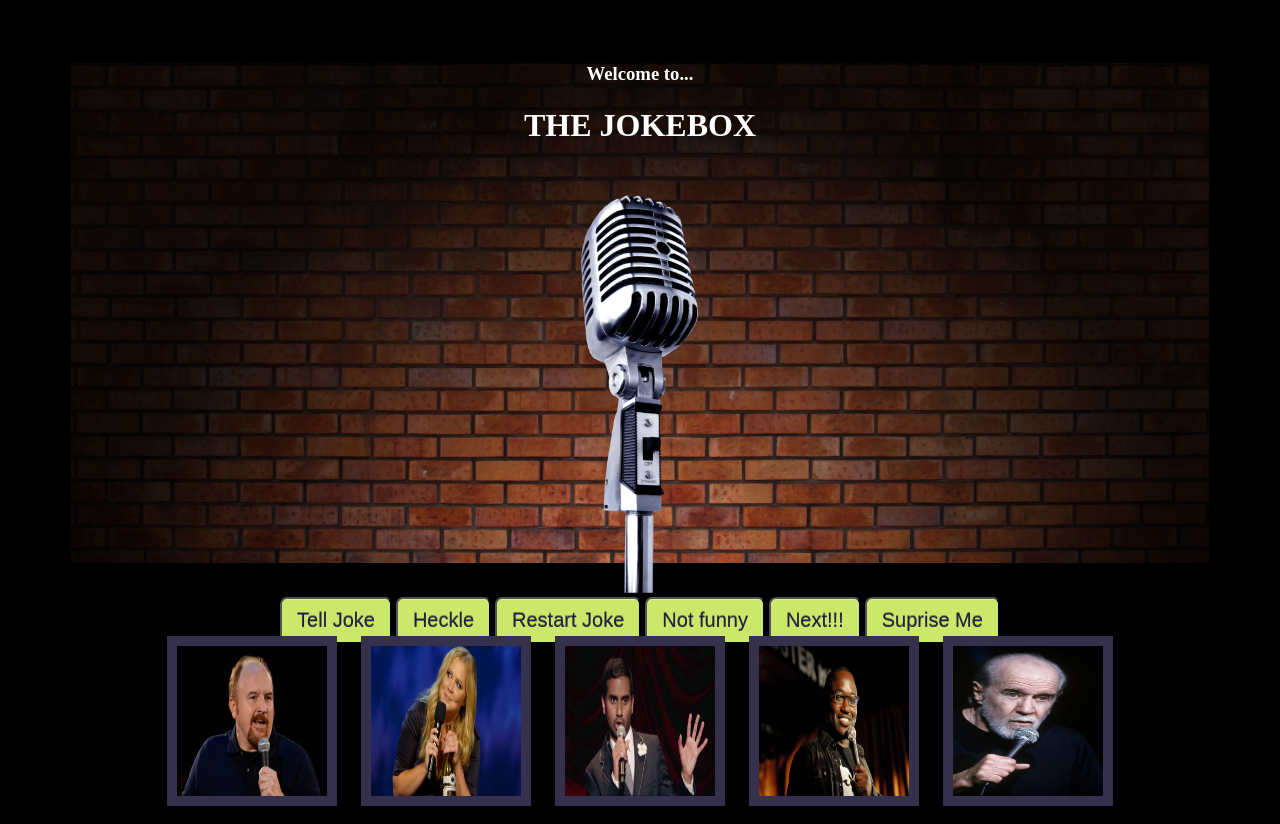
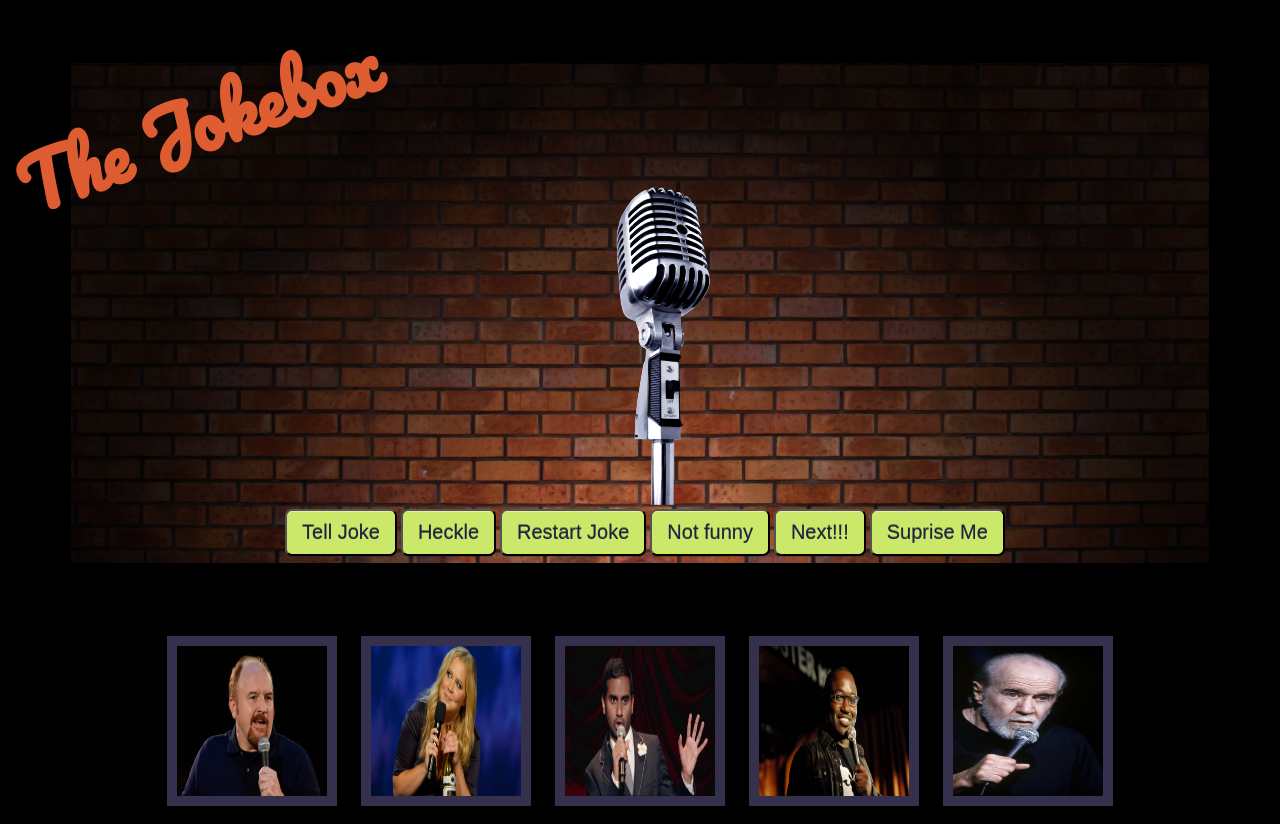
Before and after one commit to MichaelManwaring/theJukebox, a PHP site: page / in a window 1280 px wide. Run offline with PHP 8.4, Linux system fonts and the light colour scheme; some libraries are stand-ins or nearby versions.

Commit message:
blinking header, styling

```diff
--- a/css/main.css
+++ b/css/main.css
@@ -2,6 +2,19 @@ body {
   background-color: black;
   color: white;
   text-align: center; }
+
+#jokebox_header {
+  font-family: 'Pacifico', cursive;
+  font-size: 70px;
+  float: left;
+  z-index: 2;
+  color: #E15E32;
+  transform: rotate(-20deg);
+  margin: 0; }
+
+#controls {
+  position: relative;
+  margin-left: 10px; }
 
 .stage {
   background-image: url(../images/bricks.jpg);
@@ -21,7 +34,9 @@ body {
   margin: 0; }
 
 #microphone {
-  width: 25%; }
+  width: 20%;
+  margin-top: 100px;
+  margin-right: 270px; }
 
 #louis, #amy, #aziz, #hannibal, #george, #drop_location {
   width: 150px;
@@ -46,4 +61,11 @@ button:hover {
   background-color: #1E2345;
   color: #CBE86B; }
 
+@media (max-width: 500px) {
+  #microphone {
+    display: none; }
+
+  #controls {
+    margin-top: 200px; } }
+
 /*# sourceMappingURL=main.css.map */
--- a/index.html
+++ b/index.html
@@ -3,17 +3,17 @@
 <head>
 	<meta charset="UTF-8">
 	<title>The Jokebox</title>
+	<link href='https://fonts.googleapis.com/css?family=Pacifico' rel='stylesheet' type='text/css'>
 	<script src="https://ajax.googleapis.com/ajax/libs/jquery/1.11.3/jquery.min.js"></script>
 	<link rel="stylesheet" type="text/css" href="css/main.css">
 	<script type="text/javascript" src='js/jukebox.js'></script>
 </head>
 <body>
+	<header>
+		<h1 id="jokebox_header">The Jokebox</h1>
+	</header>
 		<div class="stage">
 			<div id="spotlight">
-			<header>
-				<h3>Welcome to... </h3>
-				<h1>THE JOKEBOX</h1>
-			</header>
 				<div id='mic'></div>
 				<img src="images/microphone.png" id="microphone">
 				<div id='controls'>
--- a/js/jukebox.js
+++ b/js/jukebox.js
@@ -1,4 +1,3 @@
-
 $(document).ready(function(){
 	function Jukebox () {
 		this.current_track = 0
@@ -26,6 +25,9 @@ $(document).ready(function(){
 			this.reset_current_track()
 		}
 	}
+
+	$("header").css("text-decoration", "blink");
+
 
 	the_jokebox = new Jukebox
 	the_jokebox.new_track()
@@ -91,4 +93,17 @@ $(document).ready(function(){
 		the_jokebox.current_track = Math.floor(Math.random()*the_jokebox.all_tracks.length);
 		the_jokebox.new_track()
 	})
+
+
+	function blink(msg){
+	$(msg).fadeOut('slow', function(){
+	$(this).fadeIn('slow', function(){
+	blink(this);
+	});
+	});
+	}
+
+	blink('#jokebox_header');
+
+
 })
--- a/stylesheets/main.scss
+++ b/stylesheets/main.scss
@@ -12,6 +12,22 @@ body{
 	color: white;
 	text-align: center;
 }
+
+#jokebox_header{
+	font-family: 'Pacifico', cursive;
+	font-size: 70px;
+	float: left;
+	z-index: 2;
+	color: #E15E32;
+	transform: rotate(-20deg);
+	margin: 0;
+}
+
+#controls {
+	position: relative;
+	margin-left: 10px;
+}
+
 .stage {
 	background-image: url(../images/bricks.jpg);
 	background-size: cover;
@@ -31,7 +47,9 @@ body{
     margin: 0;
 }
 #microphone{
-	width: 25%;
+	width: 20%;
+	margin-top: 100px;
+	margin-right: 270px;
 }
 %comedian_style {
     width:150px;
@@ -71,3 +89,15 @@ button:hover {
 	background-color: $default-dark-blue;
 	color: #CBE86B;
 }
+
+@media (max-width: 500px) {
+
+	#microphone{
+		display: none;
+	}
+
+	#controls {
+		margin-top: 200px;
+	}
+
+}
```
Also changed, not shown: 1 other file. Lines whose indentation alone changed are shown as unchanged.
